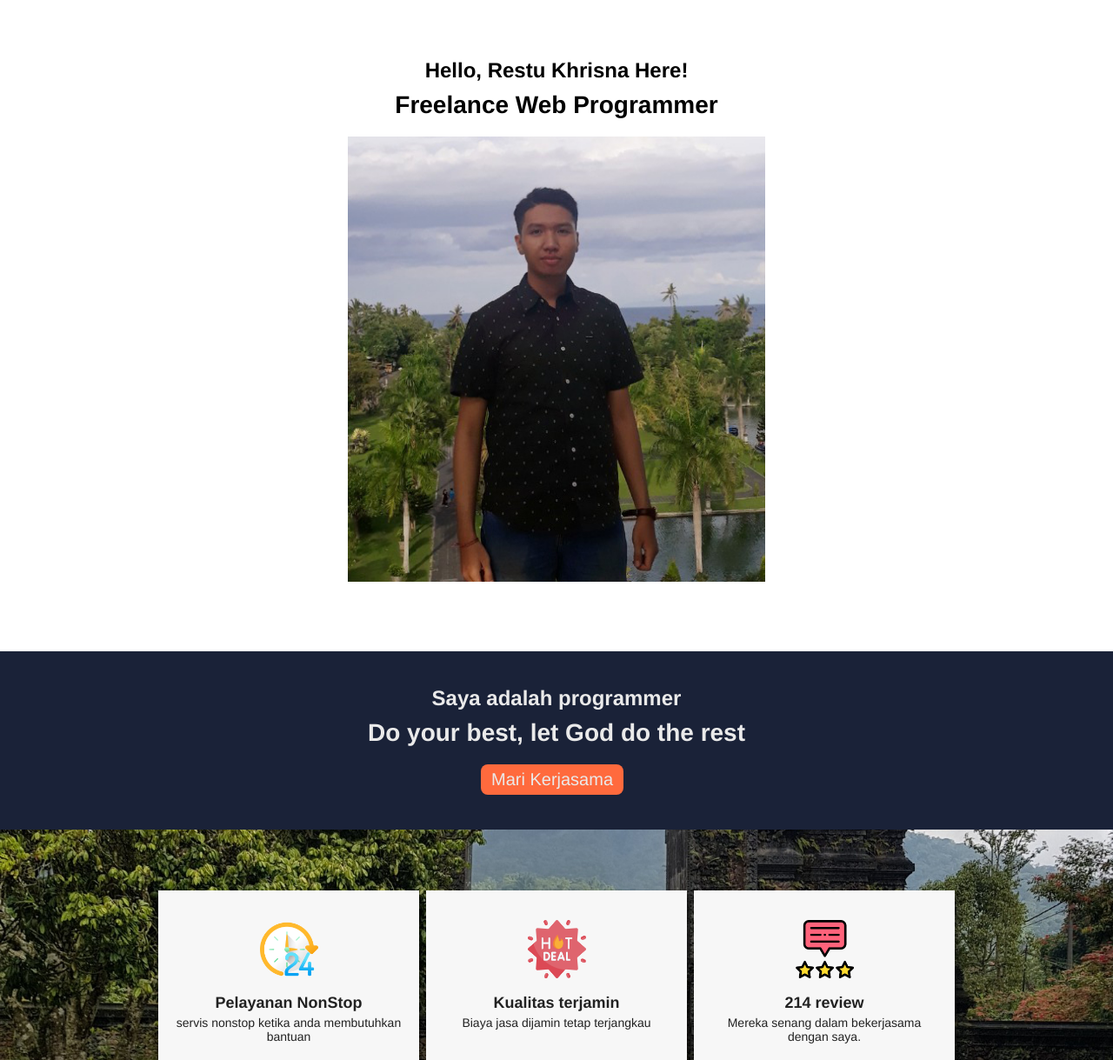
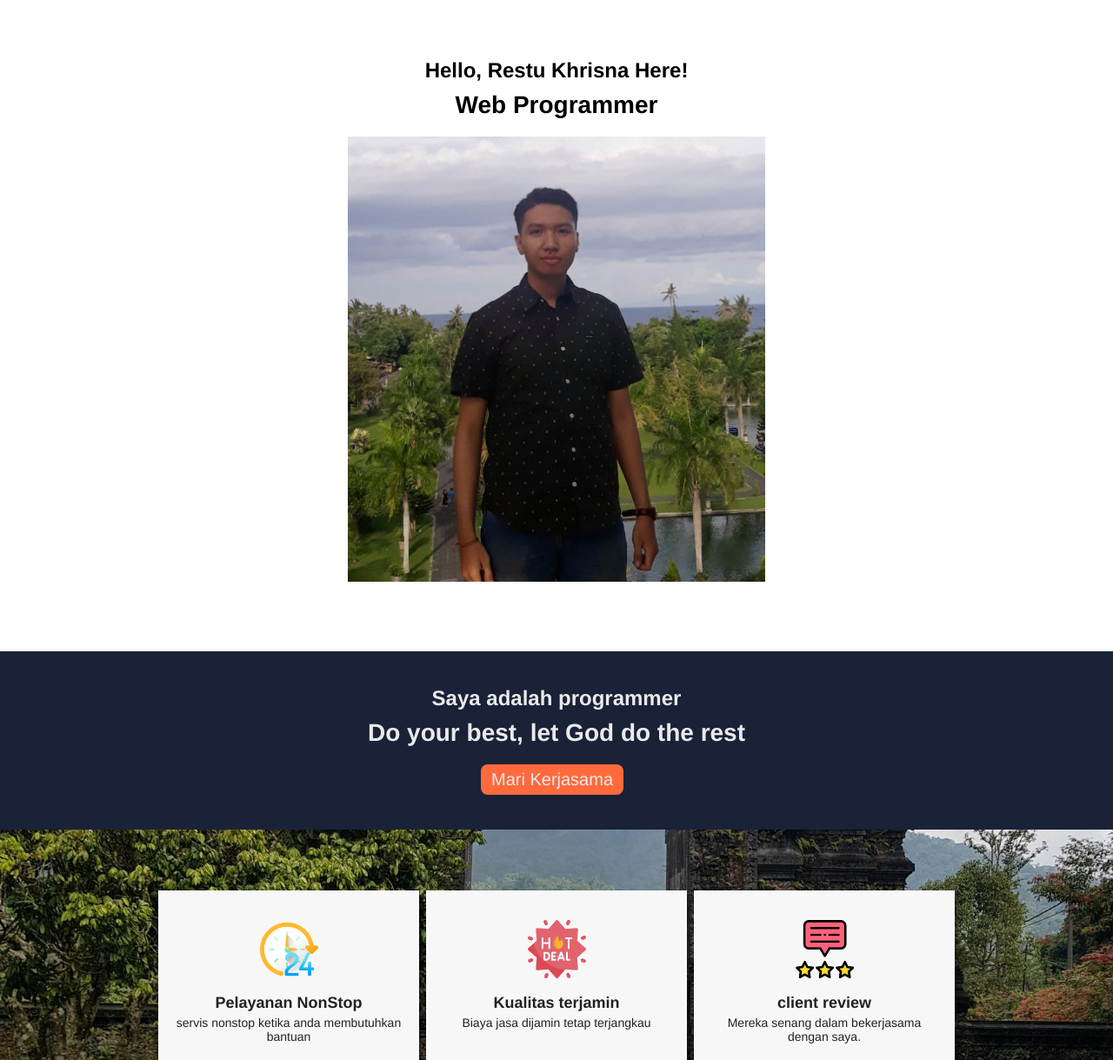
Before and after one commit to RestuKhrisna/Portofolio_Restu, a plain HTML site: page index.html in a window 1280 px wide. Shown: the part 81-1300 px from the top of the page at 87% size. Drawn offline with Linux system fonts and the light colour scheme.

Commit message:
update tulisan

```diff
--- a/index.html
+++ b/index.html
@@ -25,7 +25,7 @@
     <div class="container">
         <div class="intro">
             <p class="title">Hello, Restu Khrisna Here!</p>
-            <p class="description">Freelance Web Programmer</p>
+            <p class="description">Web Programmer</p>
             <img src="assets/foto/foto setengah badan.jpg" alt="restu khrisna foto 1" class="img-foto">
         </div>
     </div>
@@ -51,7 +51,7 @@
                 </div>
                 <div class="card-item">
                     <img src="assets/icons/rating.png" alt="icon-1" class="icon">
-                    <p class="card-title">214 review</p>
+                    <p class="card-title">client review</p>
                     <p class="card-description">Mereka senang dalam bekerjasama dengan saya.</p>
                 </div>
             </div>
```
